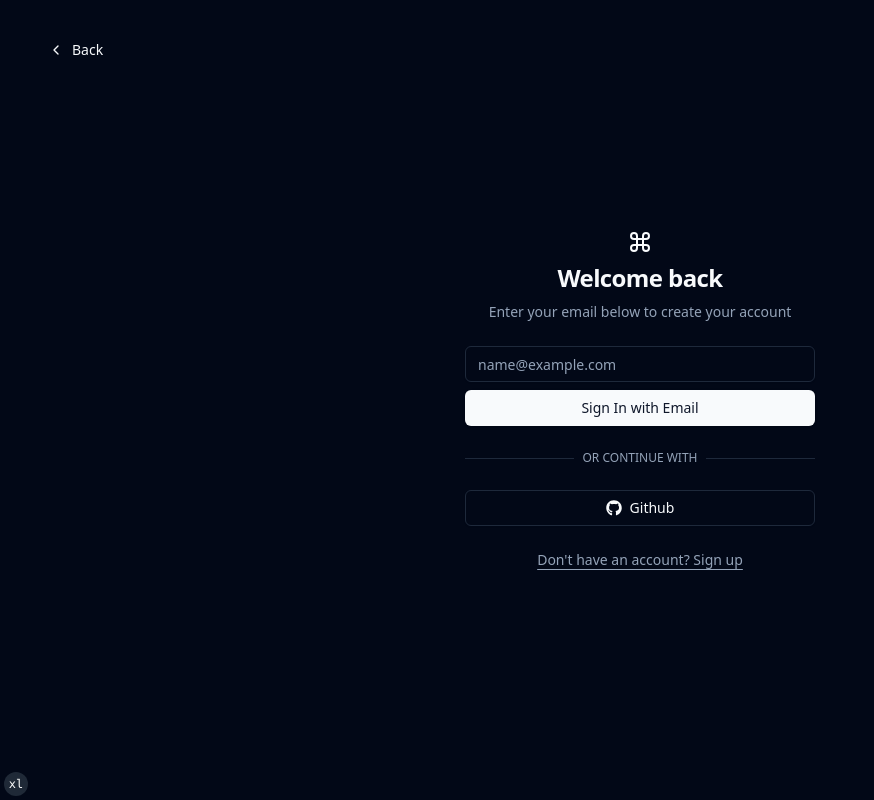
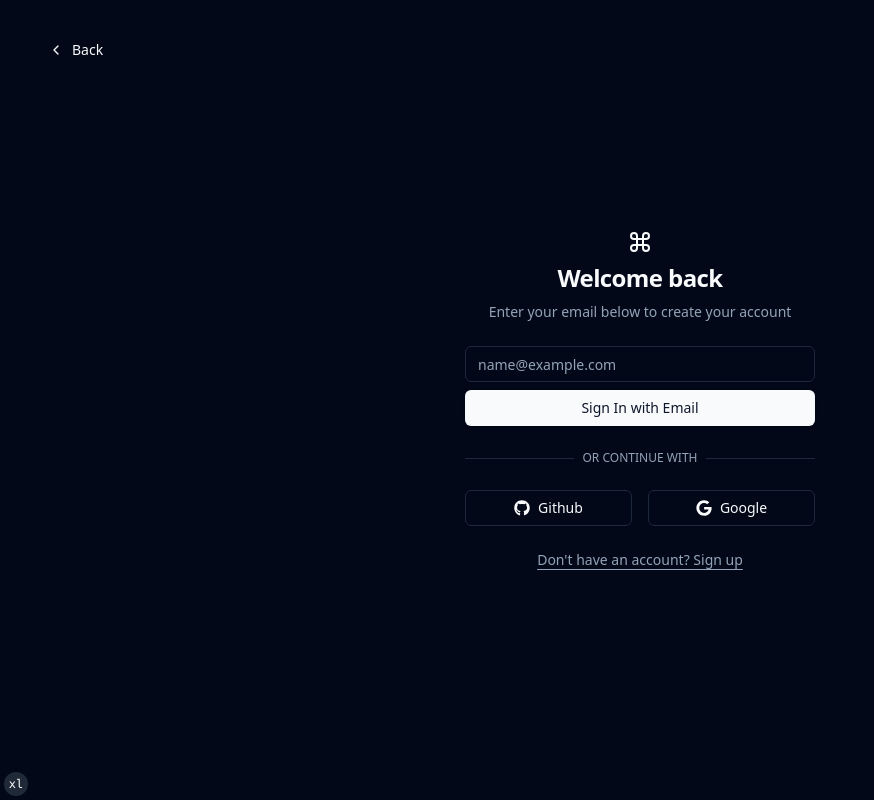
Before and after one commit to DarnellSylvain/hobbylist, a Next.js app: page /login in a window 1280 px wide. Shown: the whole page, without its empty margins (0-874 px from the left). Built offline with nearby package versions, Linux system fonts and the light colour scheme.

Commit message:
added google to auth form

```diff
--- a/components/icons.tsx
+++ b/components/icons.tsx
@@ -71,6 +71,24 @@
       ></path>
     </svg>
   ),
+  google: ({ ...props }: LucideProps) => (
+    <svg
+      aria-hidden="true"
+      focusable="false"
+      data-prefix="fab"
+      data-icon="google"
+      role="img"
+      xmlns="http://www.w3.org/2000/svg"
+      height="1em"
+      viewBox="0 0 488 512"
+      {...props}
+    >
+      <path
+        fill="currentColor"
+        d="M488 261.8C488 403.3 391.1 504 248 504 110.8 504 0 393.2 0 256S110.8 8 248 8c66.8 0 123 24.5 166.3 64.9l-67.5 64.9C258.5 52.6 94.3 116.6 94.3 256c0 86.5 69.1 156.6 153.7 156.6 98.2 0 135-70.4 140.8-106.9H248v-85.3h236.1c2.3 12.7 3.9 24.9 3.9 41.4z"
+      />
+    </svg>
+  ),
   twitter: Twitter,
   check: Check,
 };
--- a/components/user-auth-form.tsx
+++ b/components/user-auth-form.tsx
@@ -37,6 +37,7 @@
 
   const [isLoading, setIsLoading] = React.useState(false);
   const [isGitHubLoading, setIsGitHubLoading] = React.useState(false);
+  const [isGoogleLoading, setIsGoogleLoading] = React.useState(false);
   const searchParams = useSearchParams();
   const pathname = usePathname();
 
@@ -91,14 +92,15 @@
           </span>
         </div>
       </div>
+      <div className="flex space-x-4">
         <button
           type="button"
-        className={cn(buttonVariants({ variant: "outline" }))}
+          className={cn("flex-1", buttonVariants({ variant: "outline" }))}
           onClick={() => {
             setIsGitHubLoading(true);
             //   signIn("github");
           }}
-        disabled={isLoading || isGitHubLoading}
+          disabled={isLoading || isGitHubLoading || isGoogleLoading}
         >
           {isGitHubLoading ? (
             <Icons.spinner className="mr-2 h-4 w-4 animate-spin" />
@@ -107,6 +109,23 @@
           )}{" "}
           Github
         </button>
+        <button
+          type="button"
+          className={cn("flex-1", buttonVariants({ variant: "outline" }))}
+          onClick={() => {
+            setIsGoogleLoading(true);
+            //   signIn("google");
+          }}
+          disabled={isLoading || isGoogleLoading || isGitHubLoading}
+        >
+          {isGoogleLoading ? (
+            <Icons.spinner className="mr-2 h-4 w-4 animate-spin" />
+          ) : (
+            <Icons.google className="mr-2 h-4 w-4" />
+          )}{" "}
+          Google
+        </button>
+      </div>
     </div>
   );
 }
```
Lines whose indentation alone changed are shown as unchanged.
